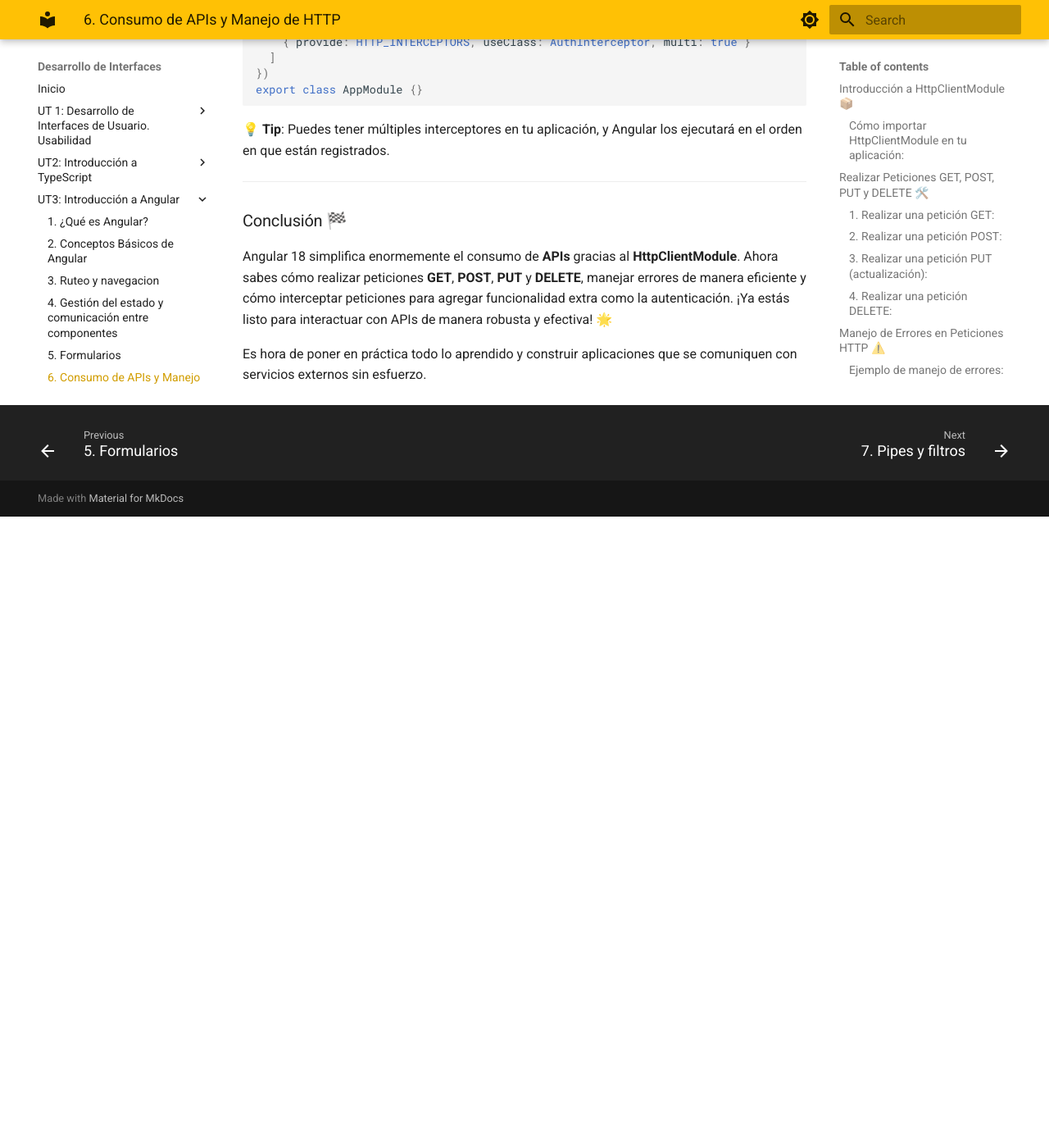
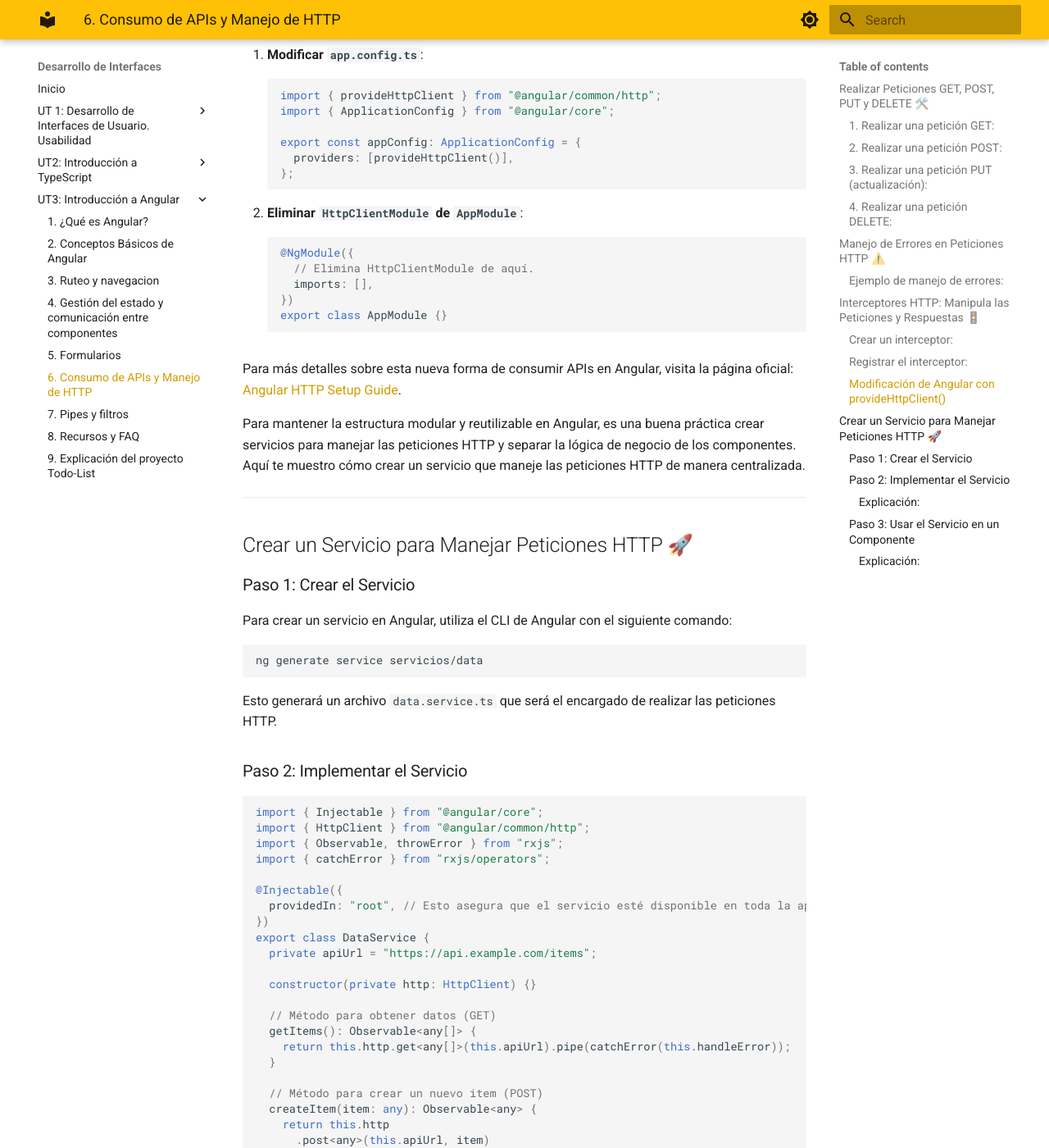
Before and after one commit to jgarciadeparedesh02/di-apuntes, an MkDocs documentation site: the page built from docs/ut3-introduccionaangular/6consumodeapis.md, in a window 1280 px wide and 1400 px high, scrolled down 3977 px. Shown: the whole window at 82% size. Built offline with MkDocs 1.6.1 and Material for MkDocs 9.7.7, drawn with Linux system fonts in a browser that asks for light colours; before the commit the page ends 4607 px from its top, so only the background shows below that; some of the changed text lies outside the part shown.

Commit message:
change point 6 ut3

````diff
--- a/docs/ut3-introduccionaangular/6consumodeapis.md
+++ b/docs/ut3-introduccionaangular/6consumodeapis.md
@@ -1,27 +1,6 @@
 # Consumo de APIs y Manejo de HTTP en Angular 18 🌐
 
-El consumo de **APIs** es una parte esencial de cualquier aplicación web moderna, ya que permite interactuar con servicios externos para obtener y enviar datos. Angular 18 facilita este proceso con el poderoso **HttpClientModule**, que permite hacer peticiones HTTP de manera eficiente y segura. En este artículo, aprenderás cómo realizar peticiones HTTP, manejar errores y usar interceptores para optimizar tus aplicaciones. ¡Comencemos! 🚀
-
----
-
-## Introducción a HttpClientModule 📦
-
-Para consumir APIs en Angular, primero debemos importar el módulo **HttpClientModule**. Este módulo proporciona una interfaz simple y robusta para realizar peticiones HTTP como GET, POST, PUT, DELETE, etc.
-
-### Cómo importar `HttpClientModule` en tu aplicación:
-
-```typescript
-import { HttpClientModule } from '@angular/common/http';
-
-@NgModule({
-  imports: [HttpClientModule],
-})
-export class AppModule {}
-```
-
-Una vez que hemos importado este módulo, estamos listos para comenzar a realizar peticiones HTTP.
-
-💡 **Tip**: No olvides agregar el módulo en tu `AppModule`, ya que sin esto, no podrás realizar peticiones HTTP desde tus componentes o servicios.
+El consumo de **APIs** es una parte esencial de cualquier aplicación web moderna, ya que permite interactuar con servicios externos para obtener y enviar datos. Angular 18 facilita este proceso con el poderoso **HttpClient**, que permite hacer peticiones HTTP de manera eficiente y segura. En este artículo, aprenderás cómo realizar peticiones HTTP, manejar errores y usar interceptores para optimizar tus aplicaciones. ¡Comencemos! 🚀
 
 ---
 
@@ -32,12 +11,14 @@ Angular proporciona métodos claros y sencillos para realizar peticiones HTTP ut
 ### 1. Realizar una petición GET:
 
 ```typescript
-import { HttpClient } from '@angular/common/http';
-import { Component, OnInit } from '@angular/core';
+import { HttpClient } from "@angular/common/http";
+import { Component, OnInit } from "@angular/core";
 
 @Component({
-  selector: 'app-mi-componente',
-  template: `<ul><li *ngFor="let item of items">{{ item.name }}</li></ul>`
+  selector: "app-mi-componente",
+  template: `<ul>
+    <li *ngFor="let item of items">{{ item.name }}</li>
+  </ul>`,
 })
 export class MiComponente implements OnInit {
   items: any[] = [];
@@ -58,9 +38,10 @@ export class MiComponente implements OnInit {
 ### 2. Realizar una petición POST:
 
 ```typescript
-this.http.post('https://api.example.com/items', { name: 'Nuevo Item' })
-  .subscribe(response => {
-    console.log('Item creado:', response);
+this.http
+  .post("https://api.example.com/items", { name: "Nuevo Item" })
+  .subscribe((response) => {
+    console.log("Item creado:", response);
   });
 ```
 
@@ -69,9 +50,10 @@ this.http.post('https://api.example.com/items', { name: 'Nuevo Item' })
 ### 3. Realizar una petición PUT (actualización):
 
 ```typescript
-this.http.put('https://api.example.com/items/1', { name: 'Item Actualizado' })
-  .subscribe(response => {
-    console.log('Item actualizado:', response);
+this.http
+  .put("https://api.example.com/items/1", { name: "Item Actualizado" })
+  .subscribe((response) => {
+    console.log("Item actualizado:", response);
   });
 ```
 
@@ -97,19 +78,22 @@ El manejo adecuado de errores es crucial para garantizar que tu aplicación se c
 ### Ejemplo de manejo de errores:
 
 ```typescript
-import { catchError } from 'rxjs/operators';
-import { throwError } from 'rxjs';
+import { catchError } from "rxjs/operators";
+import { throwError } from "rxjs";
 
-this.http.get('https://api.example.com/items')
+this.http
+  .get("https://api.example.com/items")
   .pipe(
-    catchError(error => {
-      console.error('Error en la petición:', error);
-      return throwError(() => new Error('Algo salió mal; por favor intenta más tarde.'));
+    catchError((error) => {
+      console.error("Error en la petición:", error);
+      return throwError(
+        () => new Error("Algo salió mal; por favor intenta más tarde.")
+      );
     })
   )
   .subscribe(
-    data => console.log(data),
-    error => console.error('Error de suscripción:', error)
+    (data) => console.log(data),
+    (error) => console.error("Error de suscripción:", error)
   );
 ```
 
@@ -154,13 +145,13 @@ export class AuthInterceptor implements HttpInterceptor {
 Para usar el interceptor, debes registrarlo en tu `AppModule`:
 
 ```typescript
-import { HTTP_INTERCEPTORS } from '@angular/common/http';
-import { AuthInterceptor } from './auth.interceptor';
+import { HTTP_INTERCEPTORS } from "@angular/common/http";
+import { AuthInterceptor } from "./auth.interceptor";
 
 @NgModule({
   providers: [
-    { provide: HTTP_INTERCEPTORS, useClass: AuthInterceptor, multi: true }
-  ]
+    { provide: HTTP_INTERCEPTORS, useClass: AuthInterceptor, multi: true },
+  ],
 })
 export class AppModule {}
 ```
@@ -169,8 +160,150 @@ export class AppModule {}
 
 ---
 
-### Conclusión 🏁
+### Modificación de Angular con provideHttpClient()
 
-Angular 18 simplifica enormemente el consumo de **APIs** gracias al **HttpClientModule**. Ahora sabes cómo realizar peticiones **GET**, **POST**, **PUT** y **DELETE**, manejar errores de manera eficiente y cómo interceptar peticiones para agregar funcionalidad extra como la autenticación. ¡Ya estás listo para interactuar con APIs de manera robusta y efectiva! 🌟
+En Angular 18, puedes modificar tu aplicación usando `provideHttpClient()` en lugar de `HttpClientModule`. Debes hacer lo siguiente:
 
-Es hora de poner en práctica todo lo aprendido y construir aplicaciones que se comuniquen con servicios externos sin esfuerzo.
+1. **Modificar `app.config.ts`**:
+```typescript
+import { provideHttpClient } from "@angular/common/http";
+import { ApplicationConfig } from "@angular/core";
+
+export const appConfig: ApplicationConfig = {
+  providers: [provideHttpClient()],
+};
+```
+2. **Eliminar `HttpClientModule` de `AppModule`**:
+```typescript
+@NgModule({
+  // Elimina HttpClientModule de aquí.
+  imports: [],
+})
+export class AppModule {}
+```
+
+Para más detalles sobre esta nueva forma de consumir APIs en Angular, visita la página oficial: [Angular HTTP Setup Guide](https://angular.dev/guide/http/setup).
+
+Para mantener la estructura modular y reutilizable en Angular, es una buena práctica crear servicios para manejar las peticiones HTTP y separar la lógica de negocio de los componentes. Aquí te muestro cómo crear un servicio que maneje las peticiones HTTP de manera centralizada.
+
+---
+
+## Crear un Servicio para Manejar Peticiones HTTP 🚀
+
+### Paso 1: Crear el Servicio
+
+Para crear un servicio en Angular, utiliza el CLI de Angular con el siguiente comando:
+
+```bash
+ng generate service servicios/data
+```
+
+Esto generará un archivo `data.service.ts` que será el encargado de realizar las peticiones HTTP.
+
+### Paso 2: Implementar el Servicio
+
+```typescript
+import { Injectable } from "@angular/core";
+import { HttpClient } from "@angular/common/http";
+import { Observable, throwError } from "rxjs";
+import { catchError } from "rxjs/operators";
+
+@Injectable({
+  providedIn: "root", // Esto asegura que el servicio esté disponible en toda la aplicación
+})
+export class DataService {
+  private apiUrl = "https://api.example.com/items";
+
+  constructor(private http: HttpClient) {}
+
+  // Método para obtener datos (GET)
+  getItems(): Observable<any[]> {
+    return this.http.get<any[]>(this.apiUrl).pipe(catchError(this.handleError));
+  }
+
+  // Método para crear un nuevo item (POST)
+  createItem(item: any): Observable<any> {
+    return this.http
+      .post<any>(this.apiUrl, item)
+      .pipe(catchError(this.handleError));
+  }
+
+  // Método para actualizar un item (PUT)
+  updateItem(id: number, item: any): Observable<any> {
+    const url = `${this.apiUrl}/${id}`;
+    return this.http.put<any>(url, item).pipe(catchError(this.handleError));
+  }
+
+  // Método para eliminar un item (DELETE)
+  deleteItem(id: number): Observable<any> {
+    const url = `${this.apiUrl}/${id}`;
+    return this.http.delete<any>(url).pipe(catchError(this.handleError));
+  }
+
+  // Manejo de errores
+  private handleError(error: any) {
+    console.error("Ocurrió un error", error);
+    return throwError(
+      () => new Error("Ocurrió un problema; intenta de nuevo más tarde.")
+    );
+  }
+}
+```
+
+#### Explicación:
+
+1. **`getItems()`**: Realiza una petición HTTP GET para obtener una lista de items.
+2. **`createItem()`**: Realiza una petición HTTP POST para enviar un nuevo item.
+3. **`updateItem()`**: Realiza una petición HTTP PUT para actualizar un item existente.
+4. **`deleteItem()`**: Realiza una petición HTTP DELETE para eliminar un item por su ID.
+5. **`handleError()`**: Un método privado que se encarga de gestionar los errores utilizando `catchError` y `throwError` de RxJS.
+
+---
+
+### Paso 3: Usar el Servicio en un Componente
+
+Ahora, en el componente donde quieras usar los datos, inyecta este servicio en el constructor y usa los métodos creados. A continuación te muestro cómo hacerlo:
+
+```typescript
+import { Component, OnInit } from "@angular/core";
+import { DataService } from "./servicios/data.service";
+
+@Component({
+  selector: "app-mi-componente",
+  template: `
+    <ul>
+      <li *ngFor="let item of items">{{ item.name }}</li>
+    </ul>
+    <button (click)="agregarItem()">Agregar Item</button>
+  `,
+})
+export class MiComponente implements OnInit {
+  items: any[] = [];
+
+  constructor(private dataService: DataService) {}
+
+  ngOnInit() {
+    // Obtener los datos al inicializar el componente
+    this.dataService.getItems().subscribe(
+      (data) => (this.items = data),
+      (error) => console.error("Error al obtener items:", error)
+    );
+  }
+
+  agregarItem() {
+    const nuevoItem = { name: "Nuevo Item" };
+    this.dataService.createItem(nuevoItem).subscribe(
+      (response) => {
+        console.log("Item creado:", response);
+        this.items.push(response);
+      },
+      (error) => console.error("Error al crear item:", error)
+    );
+  }
+}
+```
+
+#### Explicación:
+
+1. **`ngOnInit()`**: Cuando se inicializa el componente, se llama al método `getItems()` del servicio para obtener la lista de items desde la API.
+2. **`agregarItem()`**: Este método llama al servicio para crear un nuevo item y lo agrega a la lista actual de items al recibir la respuesta exitosa.
````
Also changed, not shown: other parts of docs/ut3-introduccionaangular/6consumodeapis.md (+21 -16 lines), 1 other file.
